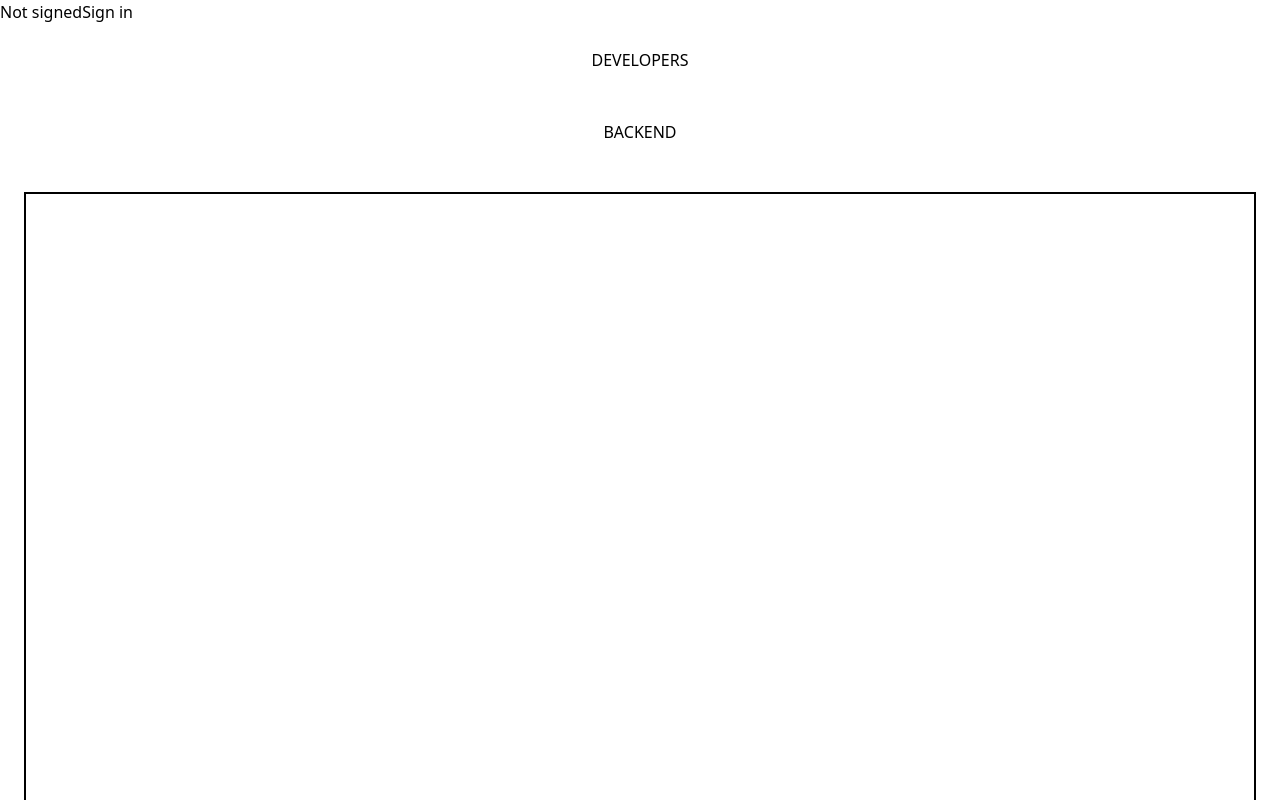
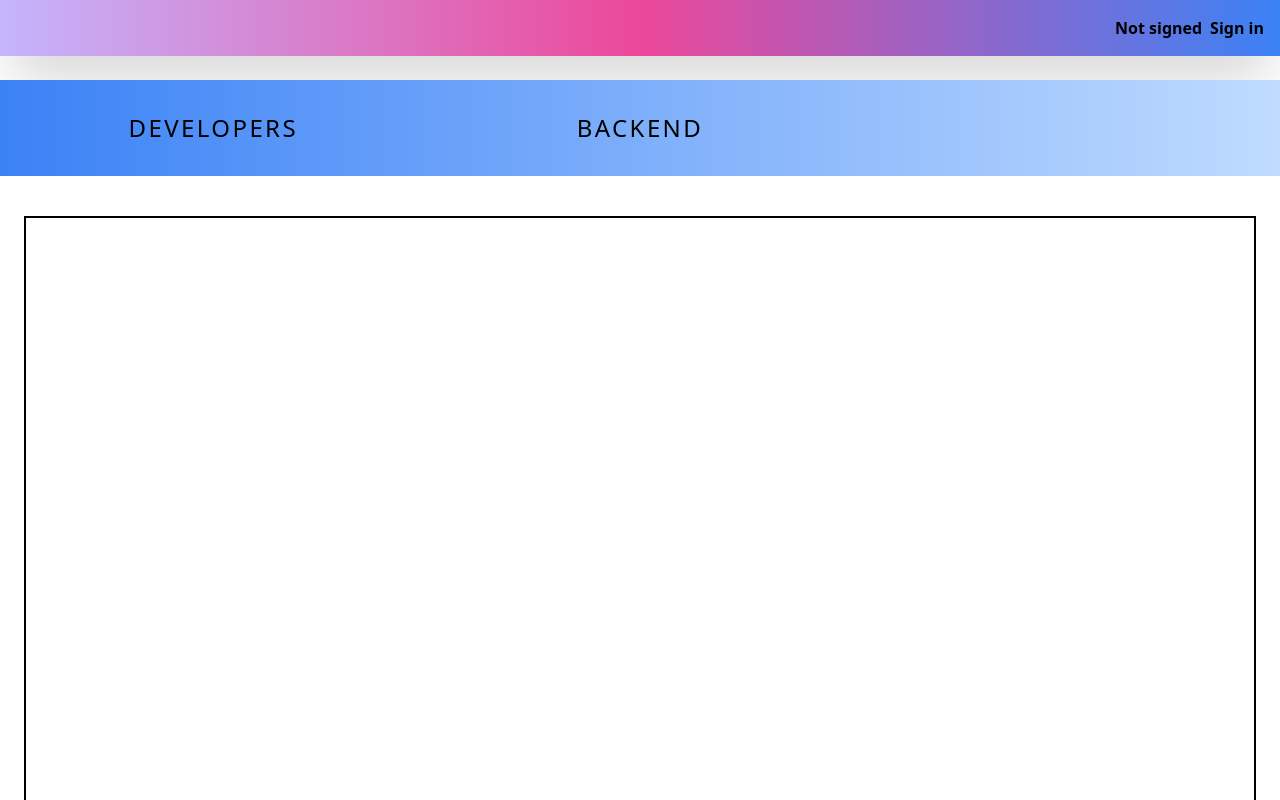
Before and after one commit to Chochinize/next-auth0, a Next.js app: page / in a window 1280 px wide. Shown: the top 800 px of the page. Built offline with nearby package versions, Linux system fonts and the light colour scheme; no server answers; a web font is replaced by a local one.

Commit message:
off  jit

```diff
--- a/Components/Header.js
+++ b/Components/Header.js
@@ -1,4 +1,3 @@
-import Image from 'next/image'
 import Link from 'next/link'
 const Header = () => {
 
--- a/tailwind.config.js
+++ b/tailwind.config.js
@@ -1,6 +1,6 @@
 module.exports = {
-  mode: 'jit',
-  purge: ['./pages/**/*.{js,ts,jsx,tsx}', './components/**/*.{js,ts,jsx,tsx}'],
+  mode: [],
+  purge: ['./pages/**/*.{js,ts,jsx,tsx}', './Components/**/*.{js,ts,jsx,tsx}'],
   darkMode: false, // or 'media' or 'class'
   theme: {
     fontFamily:{
```
